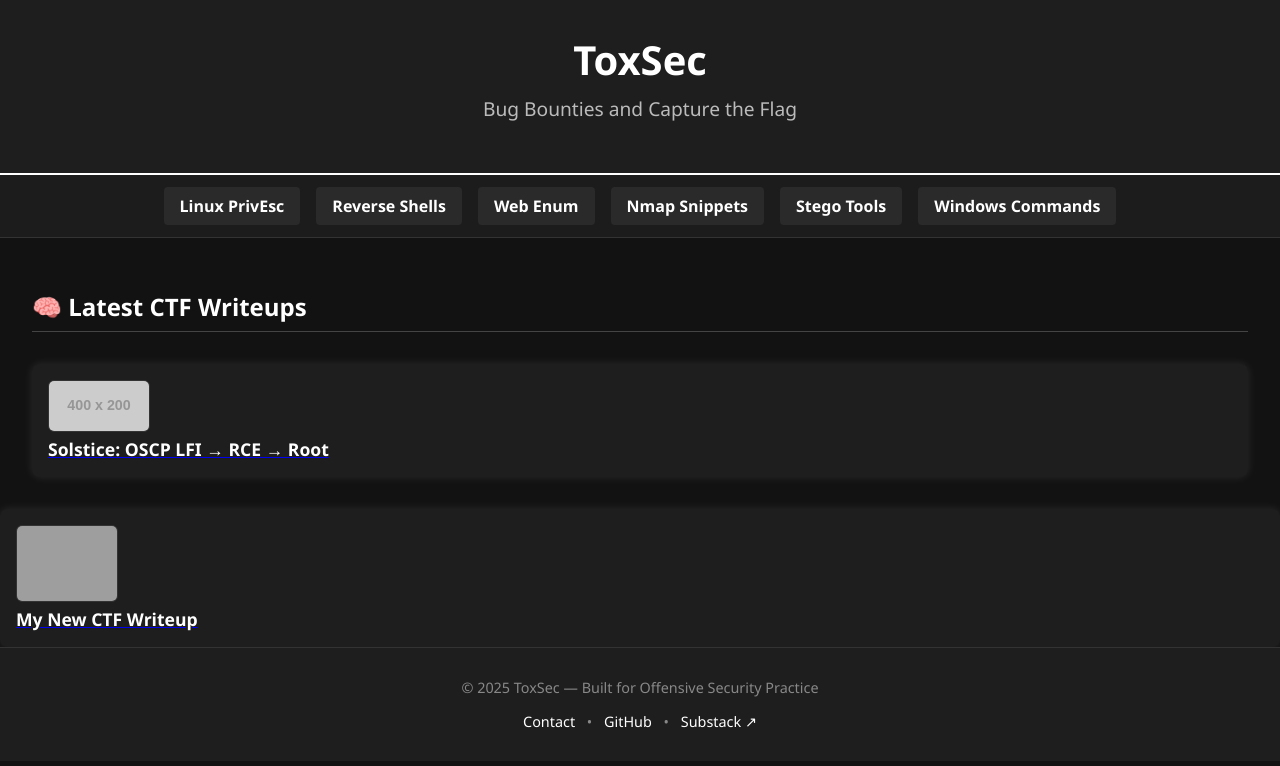
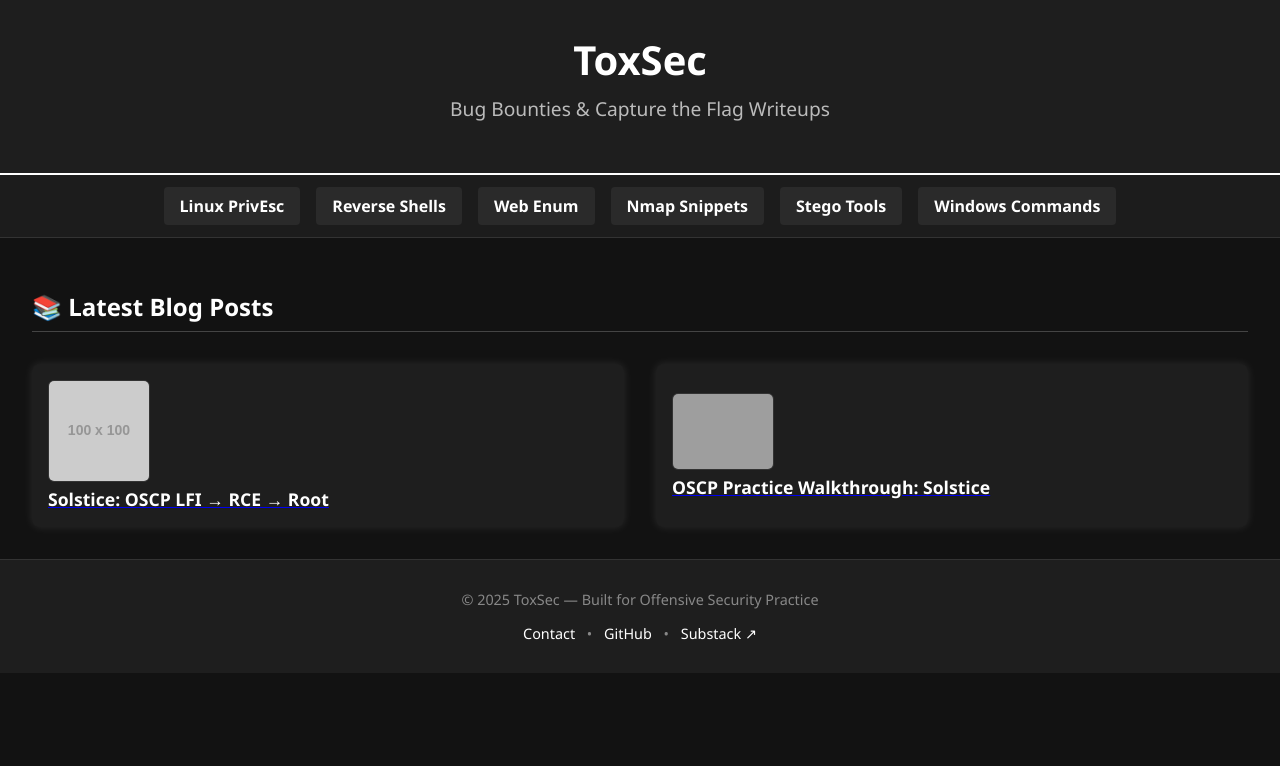
Before and after one commit to Cijams/toxsec, a plain HTML site: page index.html in a window 1280 px wide. Drawn offline with Linux system fonts and the light colour scheme; grey boxes are pictures that could not be loaded; placeholder pictures from the web are drawn by us.

Commit message:
Update index.html

```diff
--- a/index.html
+++ b/index.html
@@ -3,13 +3,14 @@
 <head>
   <meta charset="UTF-8" />
   <meta name="viewport" content="width=device-width, initial-scale=1.0" />
-  <title>ToxSec - Offensive Security Notes</title>
+  <title>ToxSec — CTF & OSCP Blog</title>
   <link rel="stylesheet" href="style.css" />
 </head>
 <body>
+
   <header>
     <h1>ToxSec</h1>
-    <p class="tagline">Bug Bounties and Capture the Flag</p>
+    <p class="tagline">Bug Bounties & Capture the Flag Writeups</p>
   </header>
 
   <nav class="cheatsheet-bar">
@@ -23,28 +24,31 @@
 
   <main>
     <section class="writeups">
-      <h2>🧠 Latest CTF Writeups</h2>
+      <h2>📚 Latest Blog Posts</h2>
       <div class="thumbnail-gallery">
         <div class="thumb">
           <a href="https://toxsec.substack.com/p/solstice-oscp-lfi-log-poisoning" target="_blank">
-            <img src="https://via.placeholder.com/400x200.png?text=Solstice+CTF" alt="Solstice CTF">
+            <img src="https://via.placeholder.com/100x100.png?text=Solstice" alt="Solstice Post">
             <h3>Solstice: OSCP LFI → RCE → Root</h3>
           </a>
         </div>
+
+        <div class="thumb">
+          <a href="https://toxsec.substack.com/p/oscp-practice-walkthrough-solstice" target="_blank">
+            <img src="https://substackcdn.com/image/fetch/w_100,h_100,c_fill,f_webp,q_auto:good,fl_progressive:steep,g_auto/https%3A%2F%2Fsubstack-post-media.s3.amazonaws.com%2Fpublic%2Fimages%2F9dc3e72d-0f05-4244-9d45-9993e179a3ef_1536x1024.png" alt="Walkthrough Post">
+            <h3>OSCP Practice Walkthrough: Solstice</h3>
+          </a>
+        </div>
+
+        <!-- Add more blog posts below as needed -->
       </div>
     </section>
   </main>
-
-  <div class="thumb">
-    <a href="https://toxsec.substack.com/p/oscp-practice-walkthrough-solstice" target="_blank">
-      <img src="https://substackcdn.com/image/fetch/w_520,h_272,c_fill,f_webp,q_auto:good,fl_progressive:steep,g_auto/https%3A%2F%2Fsubstack-post-media.s3.amazonaws.com%2Fpublic%2Fimages%2F9dc3e72d-0f05-4244-9d45-9993e179a3ef_1536x1024.png" alt="Post Thumbnail">
-      <h3>My New CTF Writeup</h3>
-    </a>
-  </div>
 
   <footer>
     <p>© 2025 ToxSec — Built for Offensive Security Practice</p>
     <p><a href="mailto:chris@toxsec.com">Contact</a> • <a href="https://github.com/" target="_blank">GitHub</a> • <a href="https://toxsec.substack.com" target="_blank">Substack</a></p>
   </footer>
+
 </body>
 </html>
```
